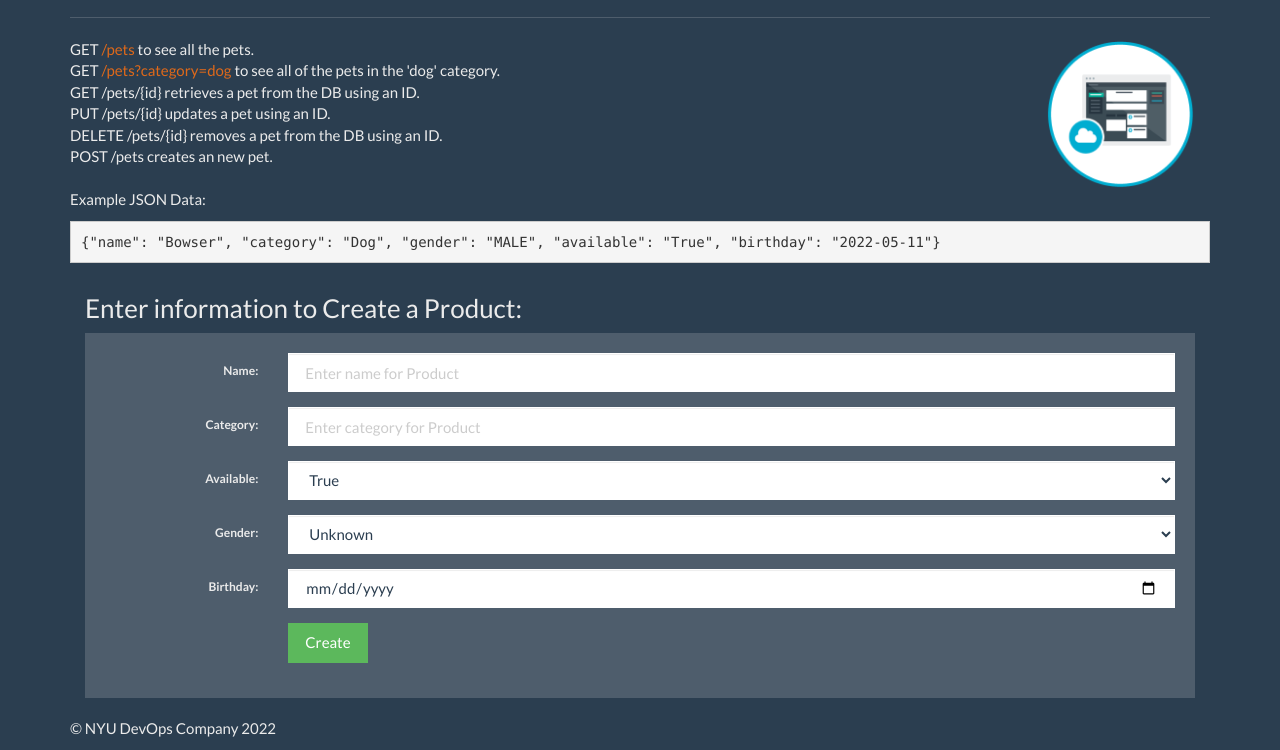
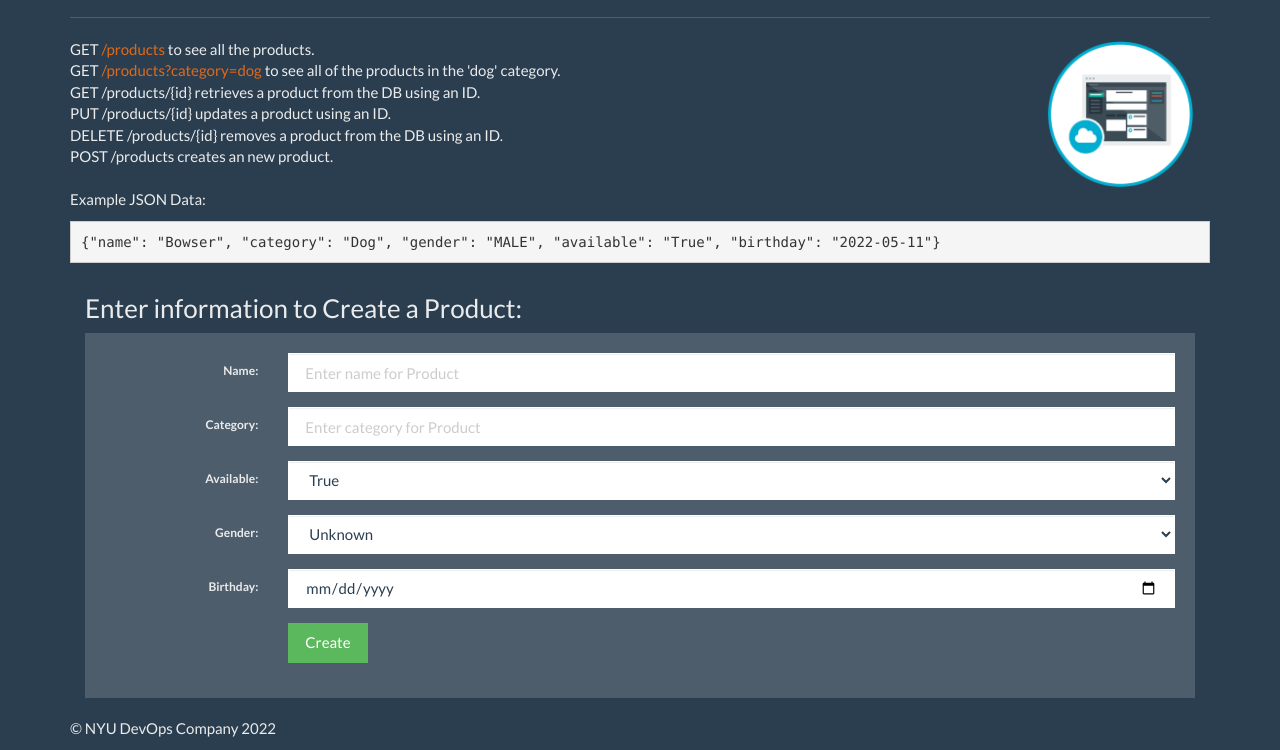
Before and after one commit to dggjsc/products, a plain HTML site: page service/static/index.html in a window 1280 px wide. Shown: the part 88-838 px from the top of the page. Drawn offline with Linux system fonts and the light colour scheme; files that its build step writes are made by us from their sources; files whose address does not match are found by name.

Commit message:
change Root URL response to index.html

```diff
--- a/service/static/index.html
+++ b/service/static/index.html
@@ -16,29 +16,29 @@
       <div class="row">
         <div class="column col-md-10">
           <p class='description'>
-            GET <a href="/pets" id = "get_pets">/pets</a> to see all the pets.
+            GET <a href="/products" id = "get_products">/products</a> to see all the products.
             <br>
-            GET <a href="/pets?category=dog">/pets?category=dog</a> to see all of the pets in the 'dog' category.
+            GET <a href="/products?category=dog">/products?category=dog</a> to see all of the products in the 'dog' category.
             <br>
-            GET /pets/{id} retrieves a pet from the DB using an ID.
+            GET /products/{id} retrieves a product from the DB using an ID.
             <br>
-            PUT /pets/{id} updates a pet using an ID.
+            PUT /products/{id} updates a product using an ID.
             <br>
-            DELETE /pets/{id} removes a pet from the DB using an ID.
+            DELETE /products/{id} removes a product from the DB using an ID.
             <br>
-            POST /pets creates an new pet.
+            POST /products creates an new product.
           </p>
         </div>
         <div class="column col-md-2">
           <img src="static/images/newapp-icon.png" alt="Product Shop" width="150" height="150">
-          <!-- <img src="static/images/pet-shop.png" alt="Product Shop" height="150"> -->
+          <!-- <img src="static/images/product-shop.png" alt="Product Shop" height="150"> -->
         </div>
       </div>
       <p>Example JSON Data:</p>
       <pre>{"name": "Bowser", "category": "Dog", "gender": "MALE", "available": "True", "birthday": "2022-05-11"}</pre>
 
       <!-- FORM -->
-      <form id="create_pets" action="/pets" method="post" enctype="application/json">
+      <form id="create_products" action="/products" method="post" enctype="application/json">
       <div class="col-md-12" id="form_data">
         <h3>Enter information to Create a Product:</h3>
         <div class="well">
```
Also changed, not shown: 1 other file.
